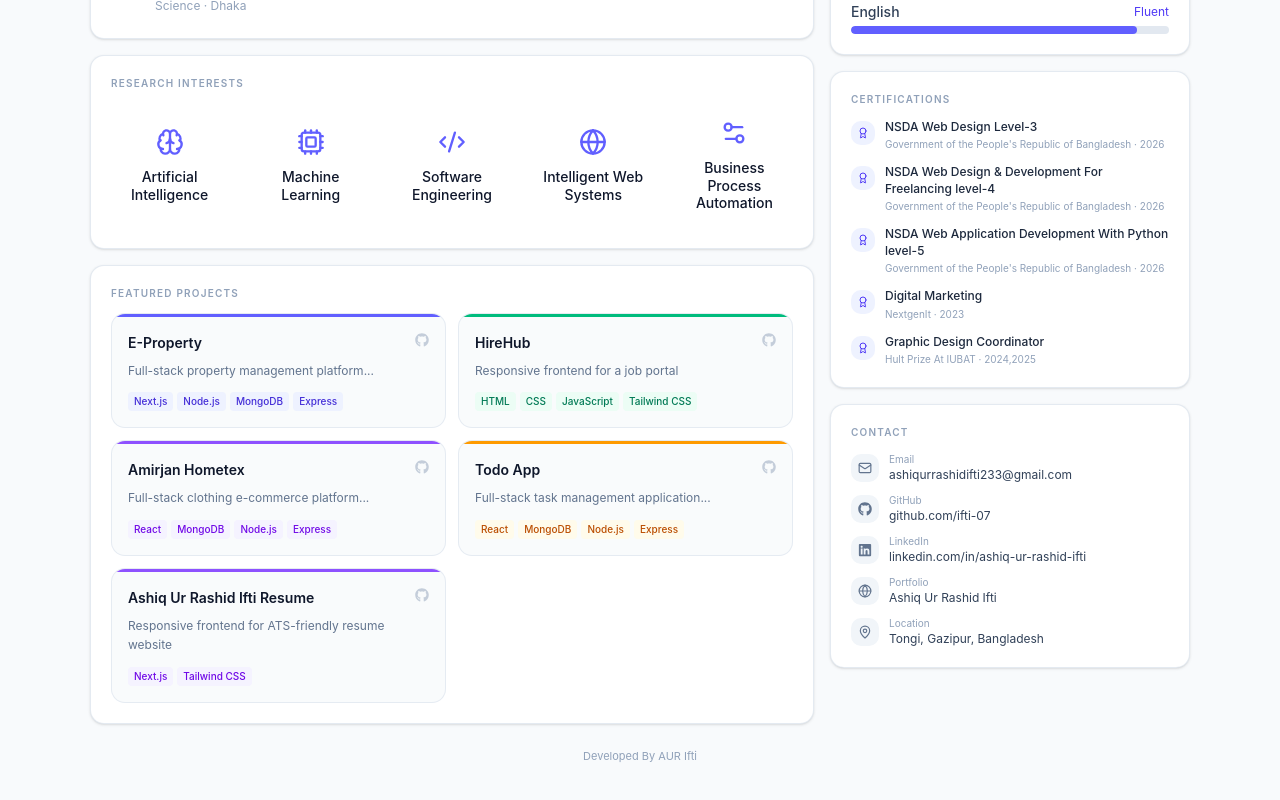
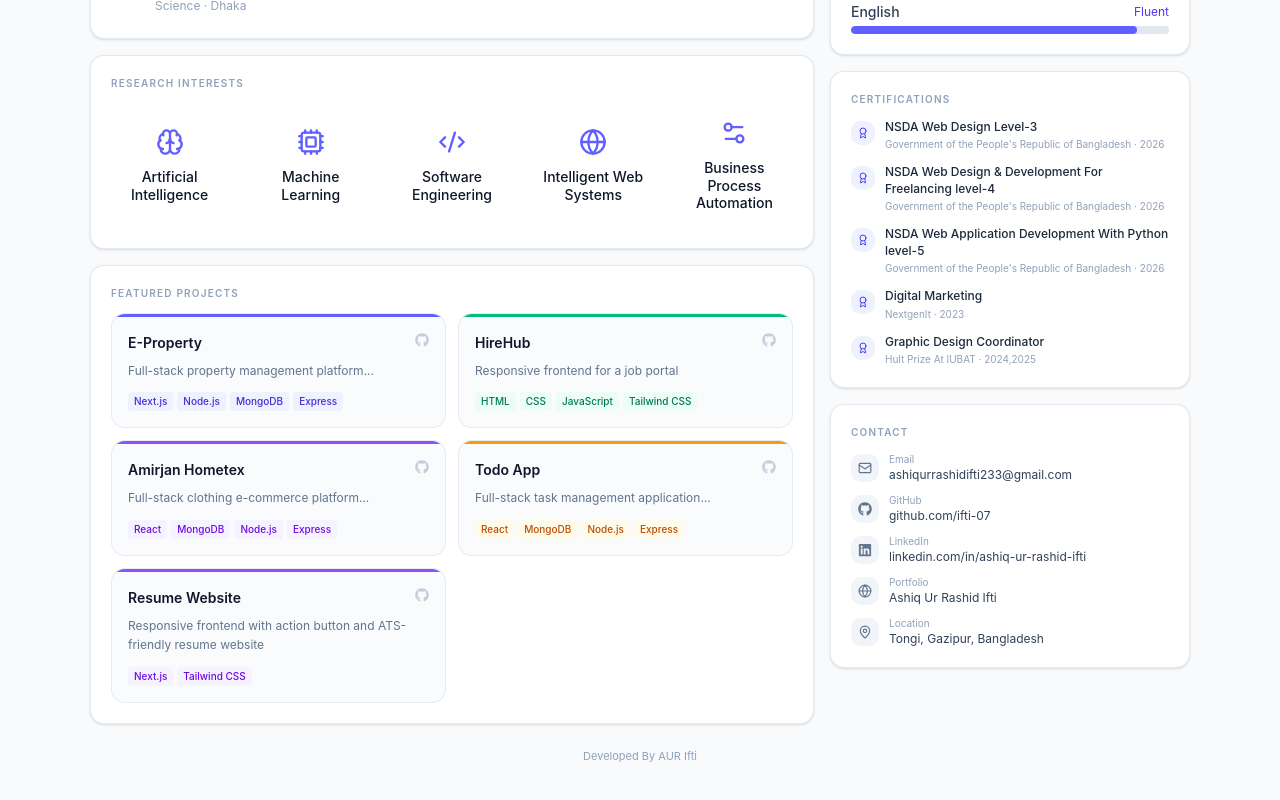
Before and after one commit to Ifti-07/Resume-Website, a Next.js app: page / in a window 1280 px wide. Shown: the part 1621-2421 px from the top of the page. Built offline with nearby package versions, Linux system fonts and the light colour scheme.

Commit message:
Rename of Project

```diff
--- a/src/app/page.tsx
+++ b/src/app/page.tsx
@@ -201,8 +201,8 @@ const projects = [
 
   },
   {
-    name: "Ashiq Ur Rashid Ifti Resume",
-    description: "Responsive frontend for ATS-friendly resume website",
+    name: "Resume Website",
+    description: "Responsive frontend with action button and  ATS-friendly resume website",
     stack: ["Next.js","Tailwind CSS"],
     color: "violet" as const,
     github: "https://github.com/Ifti-07/Resume-Website",
```
